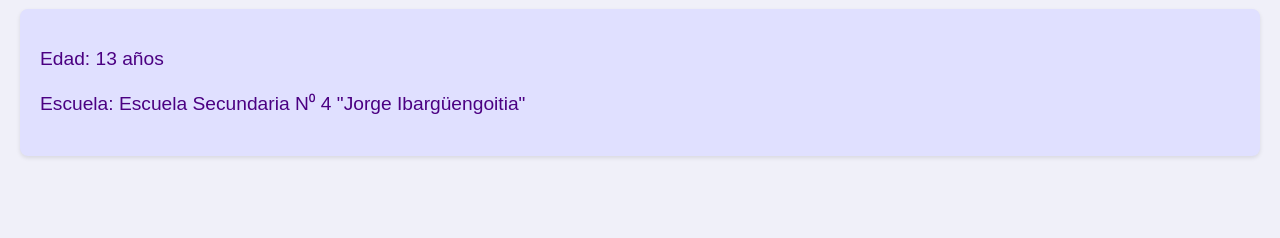
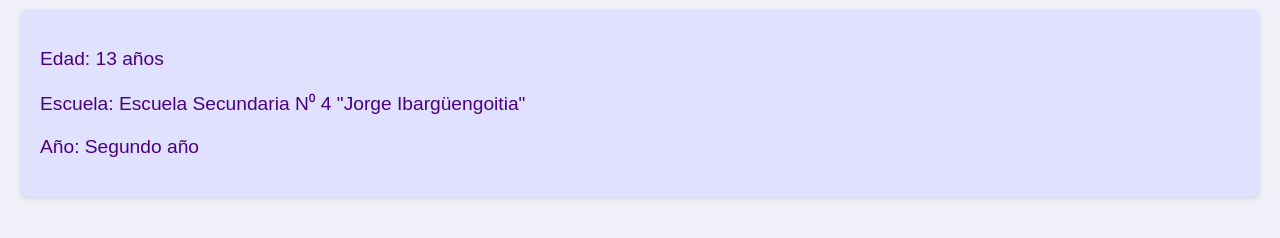
Before and after one commit to SweetLikeH0ney/pagdefer, a plain HTML site: page index.html in a window 1280 px wide. Shown: the part 68-306 px from the top of the page. Drawn offline with Linux system fonts and the light colour scheme.

Commit message:
Update index.html

```diff
--- a/index.html
+++ b/index.html
@@ -11,6 +11,7 @@
     <section>
         <p>Edad: 13 años</p>
         <p>Escuela: Escuela Secundaria N⁰ 4 "Jorge Ibargüengoitia"</p>
+        <p>Año: Segundo año</p>
     </section>
 </body>
 </html>
```
